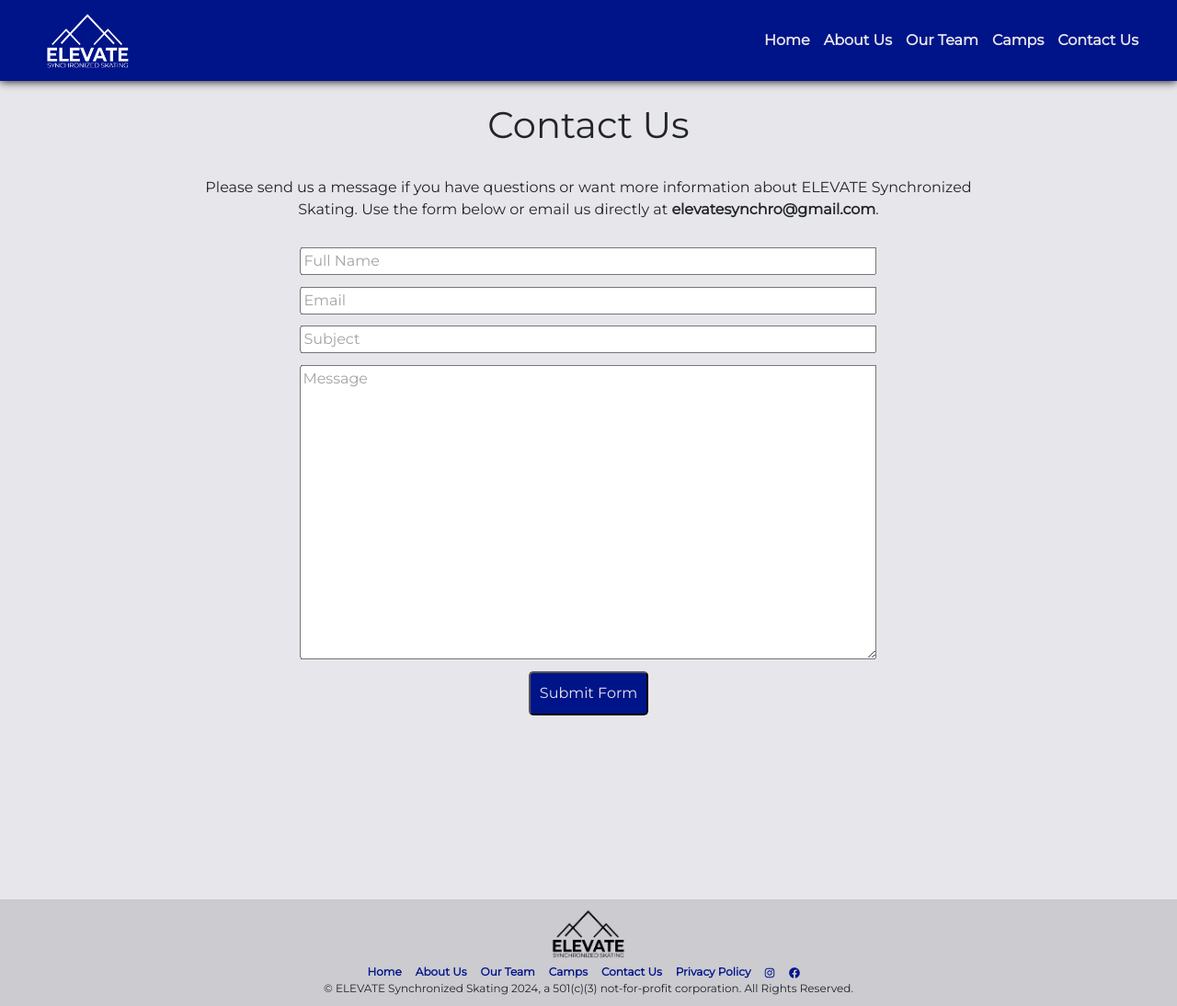
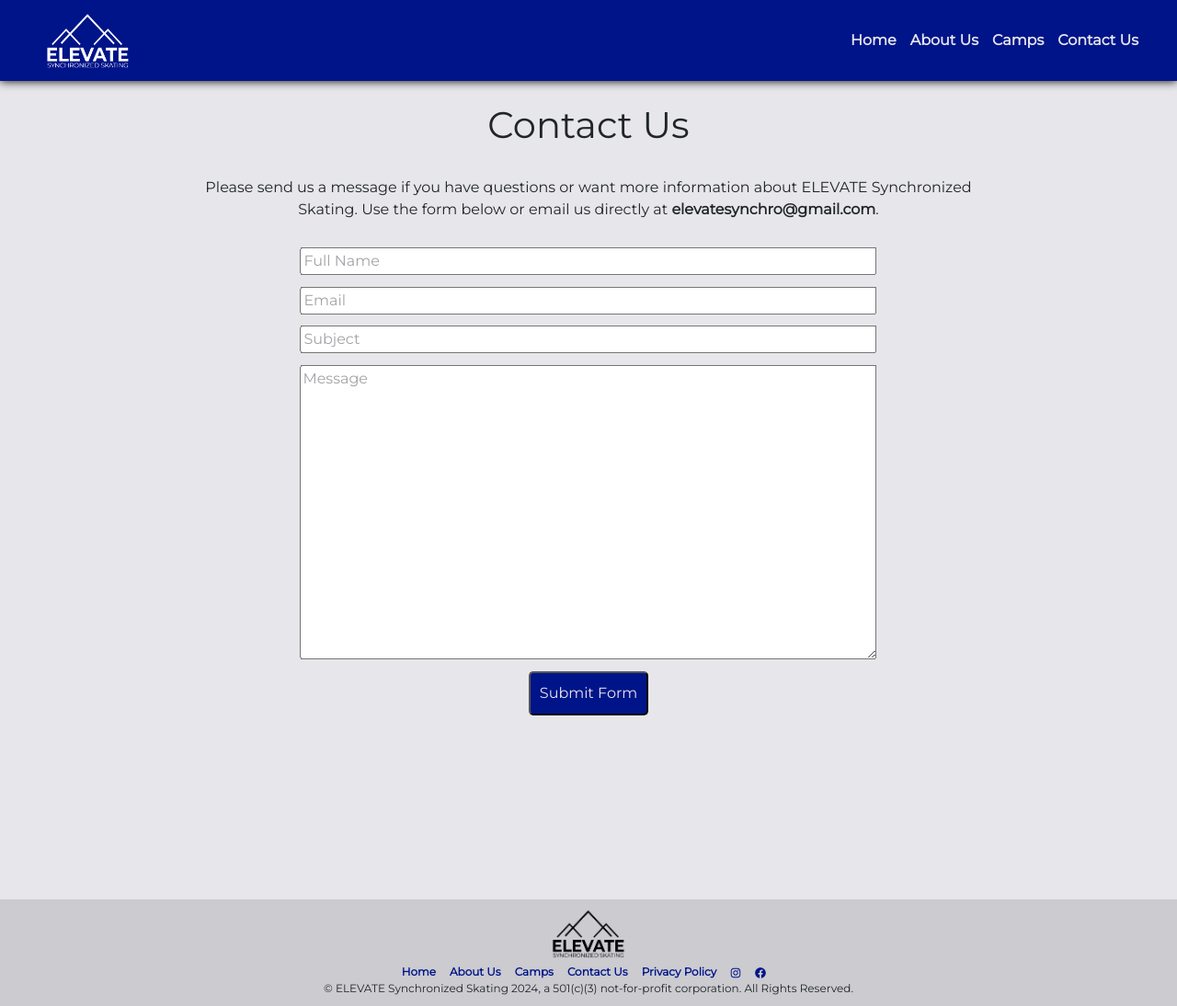
Before and after one commit to msagle/Elevate, a React (Create React App) app: page /contact in a window 1280 px wide. Shown: the whole page at 92% size. Built offline with nearby package versions, Linux system fonts and the light colour scheme.

Commit message:
removed team page

```diff
--- a/src/App.tsx
+++ b/src/App.tsx
@@ -20,7 +20,6 @@ function App() {
           <Route path="/" element={<HomePage />}/>
           <Route path="/mission" element={<MissionPage />}/>
           <Route path="/reports" element={<ReportsDisclosuresPage />}/>
-          <Route path="/team" element={<TeamPage />}/>
           <Route path="/camps" element={<CampsPage />}/>
           <Route path="/contact" element={<ContactUsPage />}/>
         </Routes>
--- a/src/components/RoutingBar.tsx
+++ b/src/components/RoutingBar.tsx
@@ -6,7 +6,6 @@ export default function RoutingBar() {
         <div className={styles.linkContainer}>
             <Link to={"/"}><strong>Home</strong></Link>
             <Link to={"/mission"}><strong>About Us</strong></Link>
-            <Link to={"/team"}><strong>Our Team</strong></Link>
             <Link to={"/camps"}><strong>Camps</strong></Link>
             <Link to={"/contact"}><strong>Contact Us</strong></Link>
         </div>
--- a/src/components/RoutingBarFooter.tsx
+++ b/src/components/RoutingBarFooter.tsx
@@ -9,7 +9,6 @@ export default function RoutingBarFooter() {
         <div className={styles.linkContainerFooter}>
             <Link to={"/"}><strong>Home</strong></Link>
             <Link to={"/mission"}><strong>About Us</strong></Link>
-            <Link to={"/team"}><strong>Our Team</strong></Link>
             <Link to={"/camps"}><strong>Camps</strong></Link>
             <Link to={"/contact"}><strong>Contact Us</strong></Link>
             <a href={privacyPolicy} target="_blank"
```
